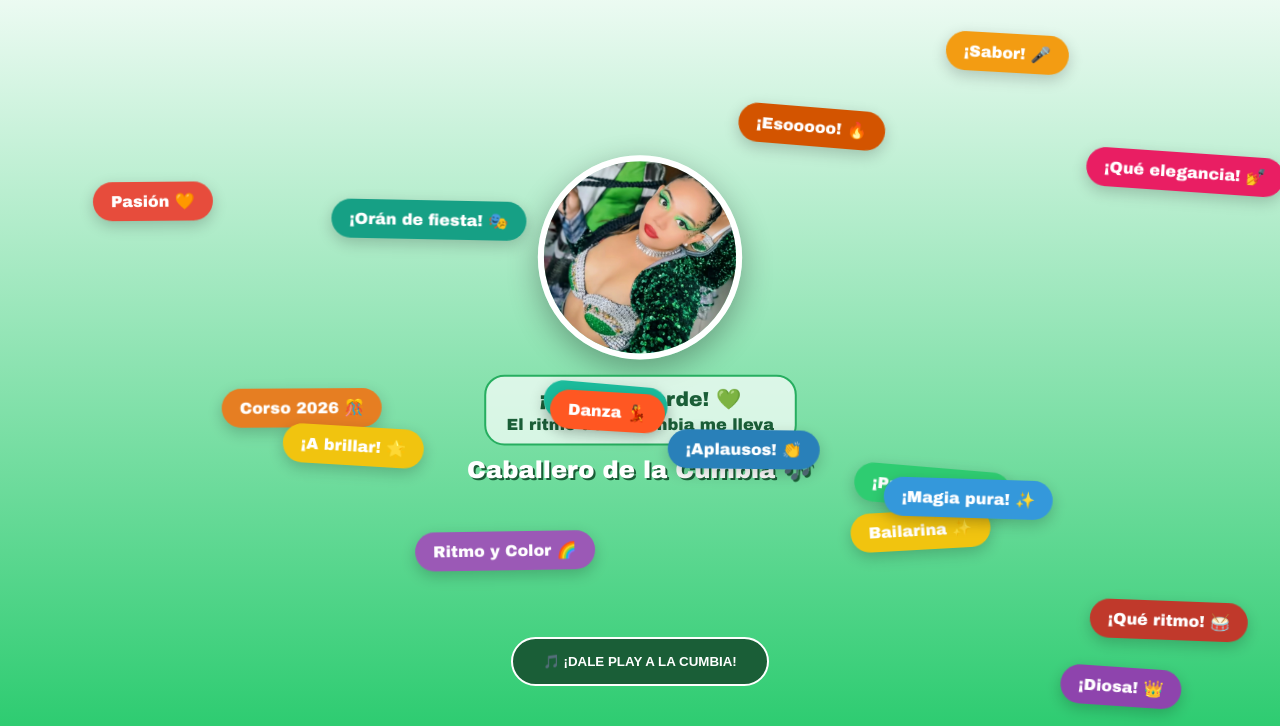
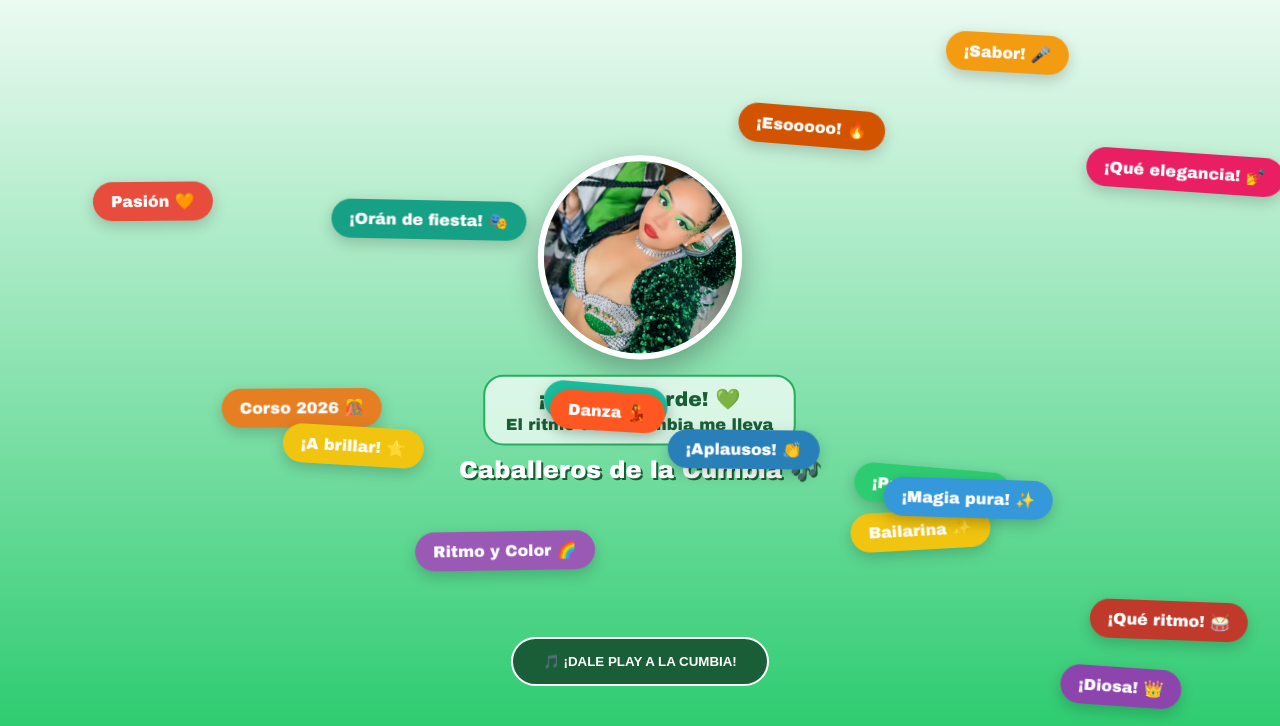
Before and after one commit to paravos266/Para-mica, a plain HTML site: page index.html in a window 1280 px wide. Shown: the part 74-800 px from the top of the page. Drawn offline with Linux system fonts and the light colour scheme.

Commit message:
Update index.html

```diff
--- a/index.html
+++ b/index.html
@@ -118,7 +118,7 @@
             <p style="margin:5px 0 0; font-weight:bold;">El ritmo de la cumbia me lleva</p>
         </div>
         <div style="color:#ffffff; font-size:24px; font-weight:bold; text-shadow:2px 2px #1a5e37; margin-top:10px;">
-            Caballero de la Cumbia 🎶
+            Caballeros de la Cumbia 🎶
         </div>
     </div>
 
```
